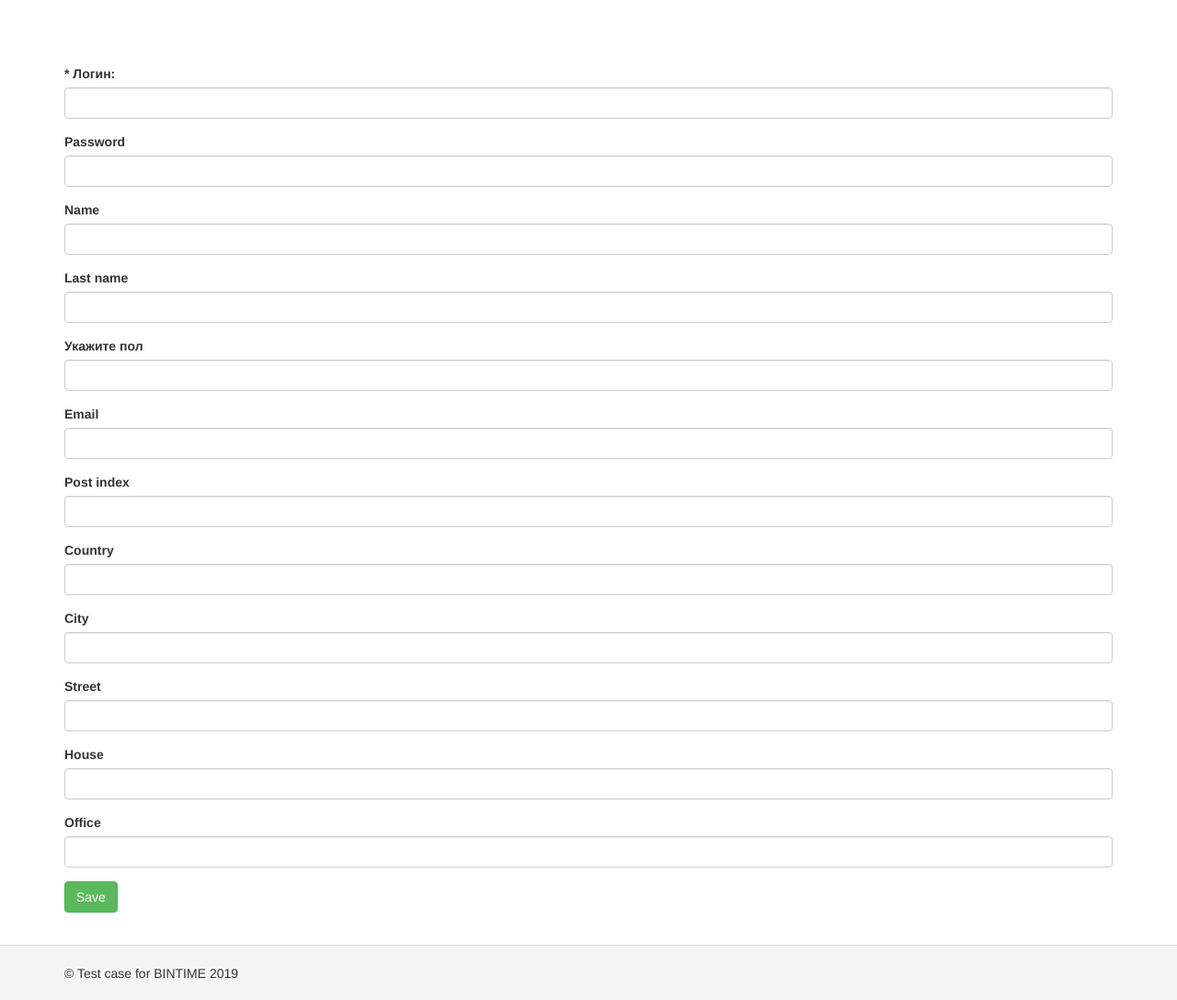
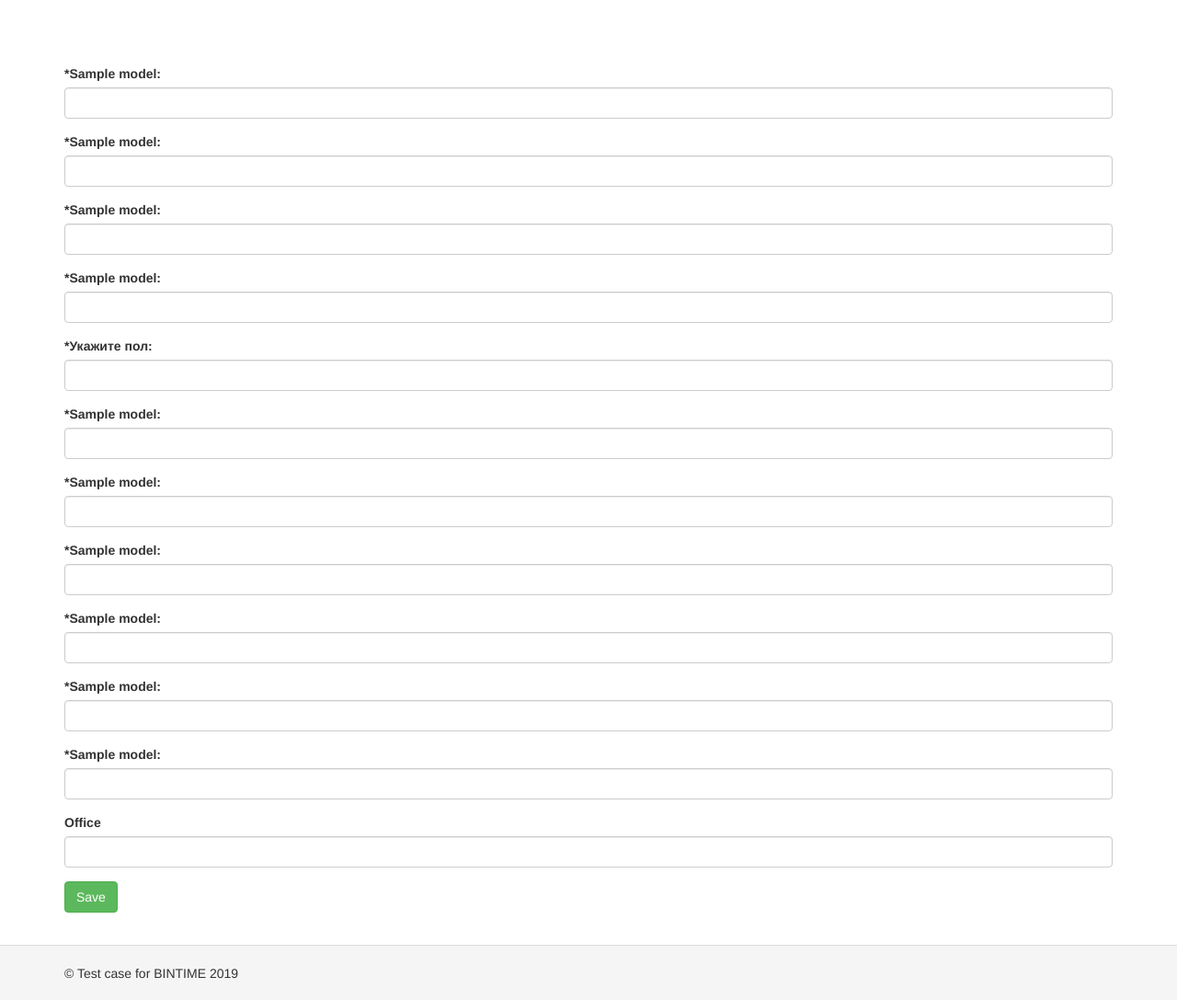
Before and after one commit to medukr/test_bintime, a Yii app: template basic/views/user/address_form.php in a window 1280 px wide. Shown: the whole page at 92% size. Run offline with PHP 8.4 and a stand-in for Yii, Linux system fonts and the light colour scheme; the template is opened without the code that fills it: most values are stand-ins (such as "Sample title", 1, 10 or a date in 2020); form fields are guessed from the names that the template uses; data that the repository does not hold is empty; some libraries are stand-ins or nearby versions.

Commit message:
+ upd form labels + upd model attributes

```diff
--- a/basic/views/address/create.php
+++ b/basic/views/address/create.php
@@ -12,6 +12,7 @@
 <div class="users-update">
 
     <h1><?= Html::encode($this->title) ?></h1>
+    <h3>* - обязательные для заполнения поля</h3>
 
     <?= $this->render('_form', [
         'model' => $model,
--- a/basic/views/address/update.php
+++ b/basic/views/address/update.php
@@ -12,6 +12,7 @@
 <div class="users-update">
 
     <h1><?= Html::encode($this->title) ?></h1>
+    <h3>* - обязательные для заполнения поля</h3>
 
     <?= $this->render('_form', [
         'model' => $model,
--- a/basic/views/user/address_form.php
+++ b/basic/views/user/address_form.php
@@ -26,27 +26,30 @@
 
     <?php $form = ActiveForm::begin( ['method' => 'post']); ?>
 
-    <?= $form->field($model, 'login')->textInput(['maxlength' => true])->label('* Логин:') ?>
+    <?= $form->field($model, 'login')->textInput(['maxlength' => true])->label('*'. $model->getAttributeLabel('login').':') ?>
 
-    <?= $form->field($model, 'password')->passwordInput(['maxlength' => true]) ?>
+    <?= $form->field($model, 'password')->passwordInput(['maxlength' => true])->label('*'. $model->getAttributeLabel('password').':') ?>
 
-    <?= $form->field($model, 'name')->textInput(['maxlength' => true]) ?>
+    <?= $form->field($model, 'name')->textInput(['maxlength' => true])->label('*'. $model->getAttributeLabel('name').':') ?>
 
-    <?= $form->field($model, 'last_name')->textInput(['maxlength' => true]) ?>
+    <?= $form->field($model, 'last_name')->textInput(['maxlength' => true])->label('*'. $model->getAttributeLabel('last_name').':') ?>
 
-    <?= $form->field($model, 'sex')->radioList([1 => 'Мужской', 2 => 'Женский'])->label('Укажите пол') ?>
+    <?= $form->field($model, 'sex')->radioList([
+        0 => 'Нет информации',
+        1 => 'Мужской',
+        2 => 'Женский'])->label('*Укажите пол:') ?>
 
-    <?= $form->field($model, 'email')->textInput(['maxlength' => true]) ?>
+    <?= $form->field($model, 'email')->textInput(['maxlength' => true])->label('*'. $model->getAttributeLabel('email').':') ?>
 
-    <?= $form->field($model, 'post_index')->textInput(['maxlength' => true]) ?>
+    <?= $form->field($model, 'post_index')->textInput(['maxlength' => true])->label('*'. $model->getAttributeLabel('post_index').':') ?>
 
-    <?= $form->field($model, 'country')->textInput(['maxlength' => true])?>
+    <?= $form->field($model, 'country')->textInput(['maxlength' => true])->label('*'. $model->getAttributeLabel('country').':')?>
 
-    <?= $form->field($model, 'city')->textInput(['maxlength' => true]) ?>
+    <?= $form->field($model, 'city')->textInput(['maxlength' => true])->label('*'. $model->getAttributeLabel('city').':') ?>
 
-    <?= $form->field($model, 'street')->textInput(['maxlength' => true]) ?>
+    <?= $form->field($model, 'street')->textInput(['maxlength' => true])->label('*'. $model->getAttributeLabel('street').':') ?>
 
-    <?= $form->field($model, 'house')->textInput(['maxlength' => true]) ?>
+    <?= $form->field($model, 'house')->textInput(['maxlength' => true])->label('*'. $model->getAttributeLabel('house').':') ?>
 
     <?= $form->field($model, 'office')->textInput(['maxlength' => true]) ?>
 
--- a/basic/views/user/una_create.php
+++ b/basic/views/user/una_create.php
@@ -18,6 +18,7 @@
 <div class="users-create">
 
     <h1><?= Html::encode($this->title) ?></h1>
+    <h3>* - обязательные для заполнения поля</h3>
 
     <?= $this->render('address_form', [
         'model' => $model,
--- a/basic/views/user/update.php
+++ b/basic/views/user/update.php
@@ -13,6 +13,7 @@
 <div class="users-update">
 
     <h1><?= Html::encode($this->title) ?></h1>
+    <h3>* - обязательные для заполнения поля</h3>
 
     <?= $this->render('_form', [
         'model' => $model,
--- a/basic/views/user/view.php
+++ b/basic/views/user/view.php
@@ -43,6 +43,7 @@
             'city',
             'street',
             'house',
+            'office',
 
             ['class' => 'yii\grid\ActionColumn',
                 'template' => '{update}{delete}',
```
Also changed, not shown: basic/components/AppUserSexBehavior.php (+2 -21 lines), basic/models/Address.php (+36 -12 lines), basic/models/UserAndAddressForm.php (+4 -16 lines), basic/models/Users.php (+14 -5 lines), basic/views/address/_form.php (+5 -5 lines), basic/views/my/index.php (+8 -1 lines), basic/views/user/_form.php (+8 -7 lines).
